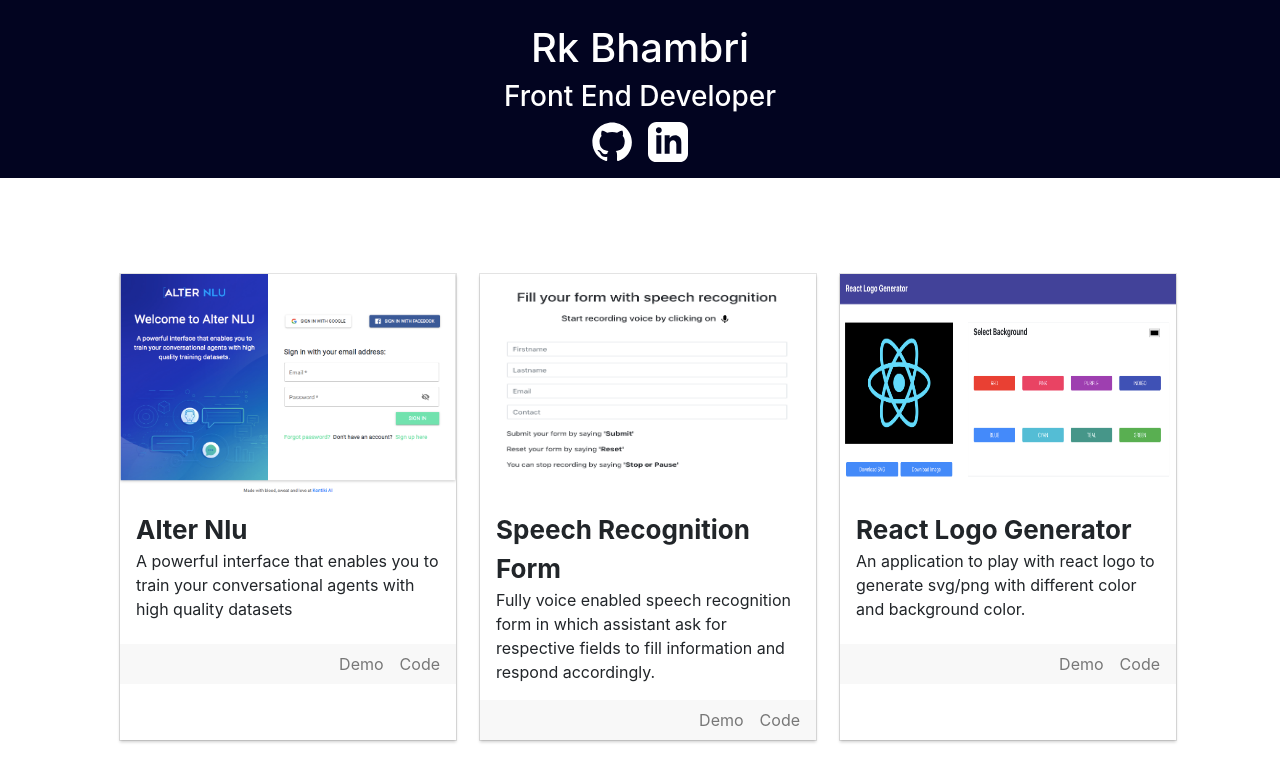
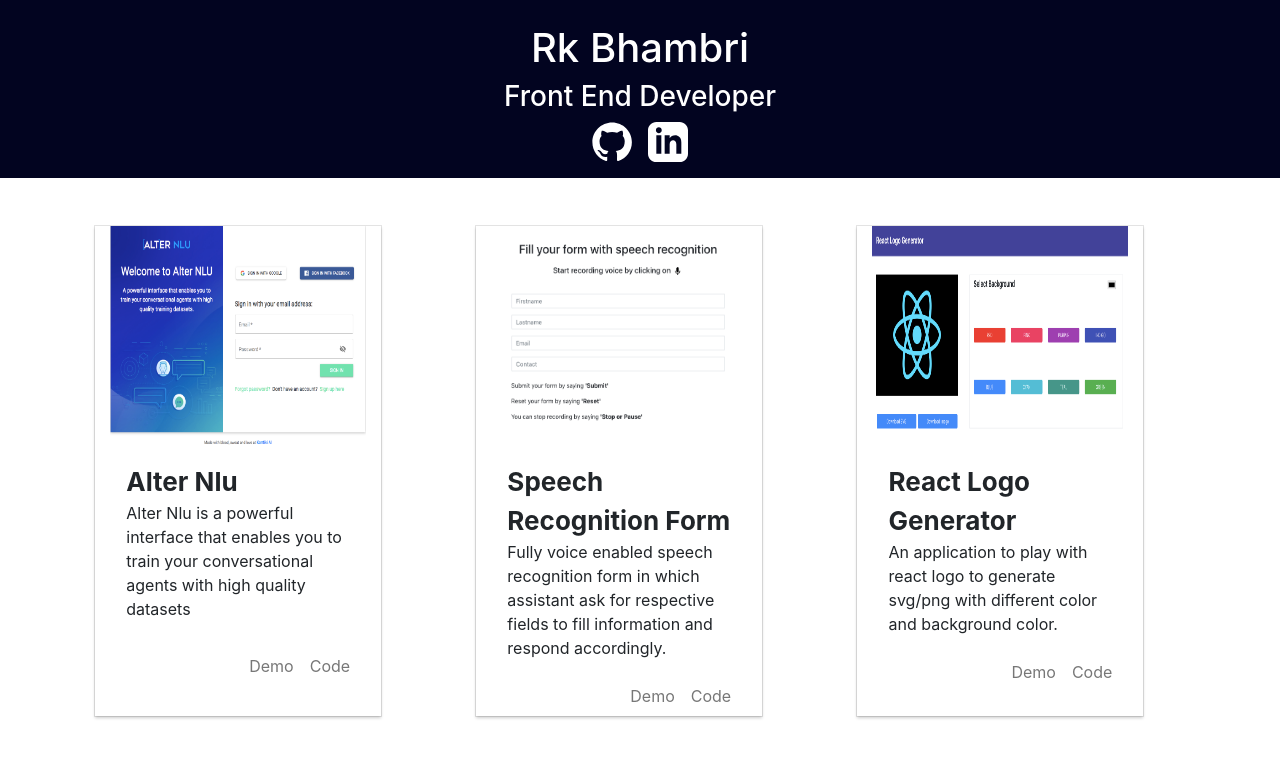
Before and after one commit to rkbhambri/rkbhambri, a React (Create React App) app in the folder rkbhambri-portfolio/: page / in a window 1280 px wide. Shown: the top 761 px of the page. Built offline with nearby package versions, Linux system fonts and the light colour scheme.

Commit message:
minor changes in ui

```diff
--- a/rkbhambri-portfolio/src/components/Projects/Project/Project.css
+++ b/rkbhambri-portfolio/src/components/Projects/Project/Project.css
@@ -9,6 +9,6 @@
     font-size: 26px;
     font-weight: bold;
 }
-.footer {
+/* .footer {
     background: #F8F8F8;
-}
+} */
--- a/rkbhambri-portfolio/src/components/Projects/Project/Project.js
+++ b/rkbhambri-portfolio/src/components/Projects/Project/Project.js
@@ -2,15 +2,15 @@ import React from 'react';
 import './Project.css';
 const Project = (props) => {
     return (
-        <div className="projects-item ml-4 mt-5">
+        <div className="projects-item col-lg-3 col-md-3 col-sm-12 col-xs-11 offset-1 mt-5">
             <div className="project-image">
                 <img src={require('../../../images/' + props.projectData.img_src)} style={{ width: '100%', height: '220px' }} alt="Rk Bhambri" />
             </div>
-            <div className="project-details p-3">
+            <div className="project-details p-3" style={{ minHeight: '200px' }}>
                 <div className="project-name">{props.projectData.name}</div>
                 <div className="project-description">{props.projectData.description}</div>
             </div>
-            <div className="footer text-right p-2">
+            <div className="footer text-right p-2 w-100">
                 <span className="demo p-2">
                     <a href={props.projectData.demo} target="_blank" rel="noopener noreferrer" style={{ color: '#777' }}>Demo</a>
                 </span>
--- a/rkbhambri-portfolio/src/components/Projects/Projects.js
+++ b/rkbhambri-portfolio/src/components/Projects/Projects.js
@@ -3,12 +3,14 @@ import Project from './Project/Project';
 
 const Projects = (props) => {
     return (
-        <div className="projects-list p-5 ml-5 row" style={{ width: '95%' }} >
-            {
-                props.projects.length > 0 && props.projects.map(item => {
-                    return <Project projectData={item} key={item.name} />;
-                })
-            }
+        <div className="projects">
+            <div className="projects-list col-md-11 row mb-3">
+                {
+                    props.projects.length > 0 && props.projects.map(item => {
+                        return <Project projectData={item} key={item.name} />;
+                    })
+                }
+            </div>
         </div>
     );
 };
--- a/rkbhambri-portfolio/src/data.json
+++ b/rkbhambri-portfolio/src/data.json
@@ -2,7 +2,7 @@
     "projects": [
         {
             "name": "Alter Nlu",
-            "description": "A powerful interface that enables you to train your conversational agents with high quality  datasets",
+            "description": "Alter Nlu is a powerful interface that enables you to train your conversational agents with high quality  datasets",
             "img_src": "img.0.png",
             "demo": "https://console.kontikilabs.com/login"
         },
```
Also changed, not shown: 1 other file (tests, documents, lock files or other folders).
